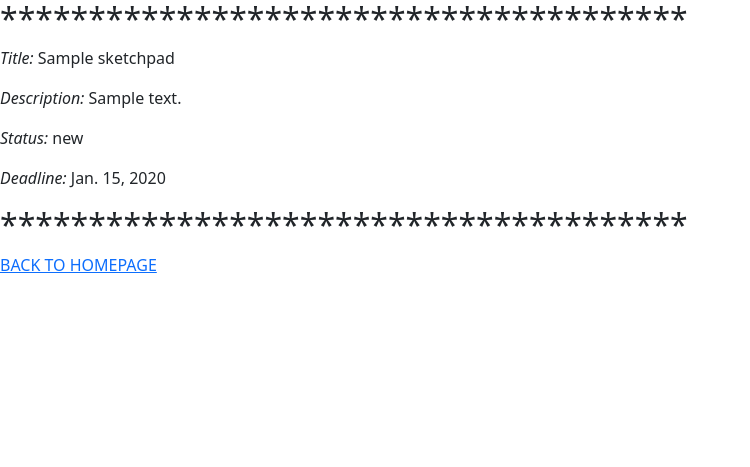
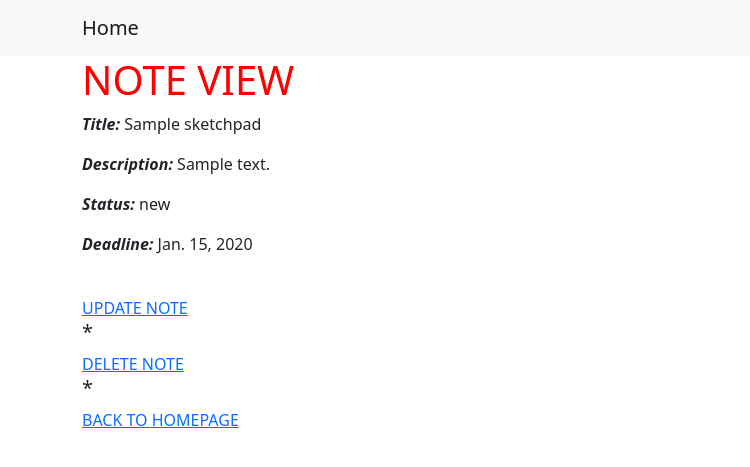
Before and after one commit to azamatdoronov/homework45, a Django app: page /sketch/1/ in a window 1280 px wide. Shown: the top 467 px of the page, without its empty margins (0-750 px from the left). Run offline with Django 4.2, Linux system fonts and the light colour scheme; tables that the repository leaves empty hold one stand-in row (values such as "Sample post").

Commit message:
Made def update_sketchpad, update.html, made changes in html pages and made new urls

```diff
--- a/source/hello/urls.py
+++ b/source/hello/urls.py
@@ -14,12 +14,13 @@ Including another URLconf
 """
 from django.contrib import admin
 from django.urls import path
-from webapp.views import index_view, create_sketchpad, sketchpad_view
+from webapp.views import index_view, create_sketchpad, sketchpad_view, update_sketchpad, delete_sketchpad
 
 urlpatterns = [
     path('admin/', admin.site.urls),
     path('', index_view, name="index"),
     path('sketch/<int:pk>/', sketchpad_view, name="sketchpad_view"),
     path('sketch/add/', create_sketchpad, name="create_sketchpad"),
-
+    path('sketch/<int:pk>/update', update_sketchpad, name="update_sketchpad"),
+    path('sketch/<int:pk>/delete', delete_sketchpad, name="delete_sketchpad"),
 ]
--- a/source/webapp/static/css/style.css
+++ b/source/webapp/static/css/style.css
@@ -0,0 +1,3 @@
+h1 {
+    color: red;
+}
--- a/source/webapp/templates/base.html
+++ b/source/webapp/templates/base.html
@@ -1,19 +1,39 @@
 {% load static %}
-<!DOCTYPE html>
+<!doctype html>
 <html lang="en">
 <head>
     <meta charset="UTF-8">
+    <meta name="viewport"
+          content="width=device-width, user-scalable=no, initial-scale=1.0, maximum-scale=1.0, minimum-scale=1.0">
+    <meta http-equiv="X-UA-Compatible" content="ie=edge">
     <link href="https://cdn.jsdelivr.net/npm/bootstrap@5.0.2/dist/css/bootstrap.min.css" rel="stylesheet"
           integrity="sha384-EVSTQN3/azprG1Anm3QDgpJLIm9Nao0Yz1ztcQTwFspd3yD65VohhpuuCOmLASjC" crossorigin="anonymous">
     <link rel="stylesheet" href="{% static "css/style.css" %}">
     <title>{% block title %}Главная{% endblock %}</title>
 </head>
 <body>
+<nav class="navbar navbar-expand-lg navbar-light bg-light">
+    <div class="container">
+        <a class="navbar-brand" href="{% url "index" %}">Home</a>
+        <button class="navbar-toggler" type="button" data-bs-toggle="collapse" data-bs-target="#navbarNav"
+                aria-controls="navbarNav" aria-expanded="false" aria-label="Toggle navigation">
+            <span class="navbar-toggler-icon"></span>
+        </button>
+        <div class="collapse navbar-collapse" id="navbarNav">
+            <ul class="navbar-nav">
+                {% block nav %}
+                {% endblock %}
+            </ul>
+        </div>
+    </div>
+</nav>
+<div class="container">
+    {% block content %}
+        test
+    {% endblock %}
 
-{% block content %}
 
-{% endblock %}
-
+</div>
 
 </body>
 <script src="https://cdn.jsdelivr.net/npm/bootstrap@5.0.2/dist/js/bootstrap.bundle.min.js"
--- a/source/webapp/templates/sketchpad_view.html
+++ b/source/webapp/templates/sketchpad_view.html
@@ -3,27 +3,32 @@
 {% block title %} NOTE VIEW {% endblock %}
 
 {% block content %}
-        <h2> *************************************** </h2>
+    <h1> NOTE VIEW </h1>
     <p>
-        <i>Title:</i> {{ sketchpad.title }}
+        <b><i>Title:</i></b> {{ sketchpad.title }}
     </p>
 
     <p>
-        <i>Description:</i> {{ sketchpad.description }}
+        <b><i>Description:</i></b> {{ sketchpad.description }}
     </p>
     <p>
-        <i>Status:</i> {{ sketchpad.status }}
+        <b><i>Status:</i></b> {{ sketchpad.status }}
     </p>
 
     <p>
-        <i>Deadline:</i>
+        <b><i>Deadline:</i></b>
         {% if sketchpad.date_of_completion == None %}
             {{ "" }}
         {% else %}
             {{ sketchpad.date_of_completion }}
         {% endif %}
     </p>
-    <h2> *************************************** </h2>
+    <br/>
+    <a href="{% url "update_sketchpad" sketchpad.pk %}">UPDATE NOTE</a>
+    <h5> *</h5>
+    <a href="{% url "delete_sketchpad" sketchpad.pk %}">DELETE NOTE</a>
+    <h5> *</h5>
     <a href="{% url "index" %}">BACK TO HOMEPAGE</a>
 
+
 {% endblock %}
--- a/source/webapp/views.py
+++ b/source/webapp/views.py
@@ -20,10 +20,12 @@ def create_sketchpad(request):
         date_of_completion = request.POST.get("date_of_completion")
         if date_of_completion == '':
             date_of_completion = None
-            new_sketchpad = Sketchpad.objects.create(title=title, description=description, status=status, date_of_completion=date_of_completion)
+            new_sketchpad = Sketchpad.objects.create(title=title, description=description, status=status,
+                                                     date_of_completion=date_of_completion)
             return redirect("sketchpad_view", pk=new_sketchpad.pk)
         else:
-            new_sketchpad = Sketchpad.objects.create(title=title, description=description, status=status,date_of_completion=date_of_completion)
+            new_sketchpad = Sketchpad.objects.create(title=title, description=description, status=status,
+                                                     date_of_completion=date_of_completion)
             return redirect("sketchpad_view", pk=new_sketchpad.pk)
 
 
@@ -31,3 +33,25 @@ def sketchpad_view(request, **kwargs):
     pk = kwargs.get("pk")
     sketchpad = get_object_or_404(Sketchpad, pk=pk)
     return render(request, "sketchpad_view.html", {"sketchpad": sketchpad})
+
+
+def update_sketchpad(request, pk):
+    sketchpad = get_object_or_404(Sketchpad, pk=pk)
+    if request.method == "GET":
+        return render(request, "update.html", {"sketchpad": sketchpad})
+    else:
+        sketchpad.title = request.POST.get("title")
+        sketchpad.description = request.POST.get("description")
+        sketchpad.status = request.POST.get("status")
+        sketchpad.date_of_completion = request.POST.get("date_of_completion")
+        sketchpad.save()
+        return redirect("sketchpad_view", pk=sketchpad.pk)
+
+
+def delete_sketchpad(request, pk):
+    sketchpad = get_object_or_404(Sketchpad, pk=pk)
+    if request.method == "GET":
+        return render(request, "delete.html", {"sketchpad": sketchpad})
+    else:
+        sketchpad.delete()
+        return redirect("index")
```
Also changed, not shown: source/webapp/templates/create.html (+4 -5 lines), source/webapp/templates/index.html (+19 -22 lines), source/webapp/templates/update.html (added, +27 -0 lines), source/webapp/templates/delete.html (added).
